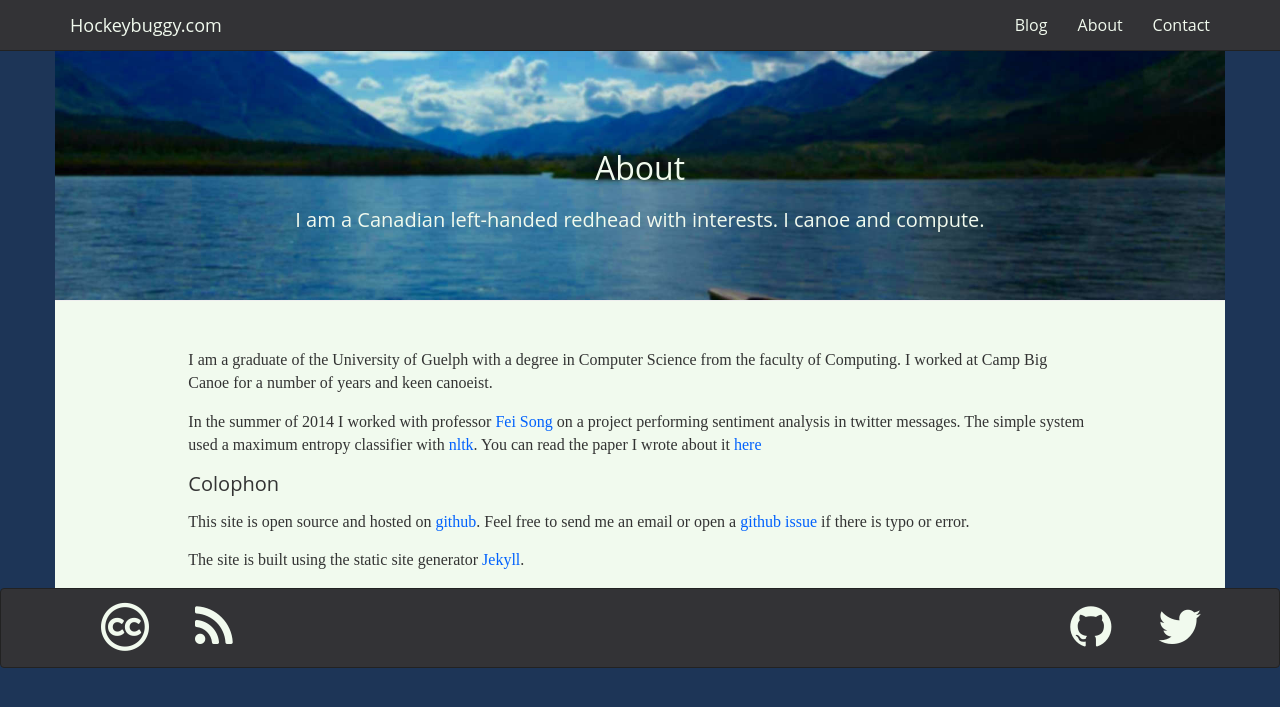
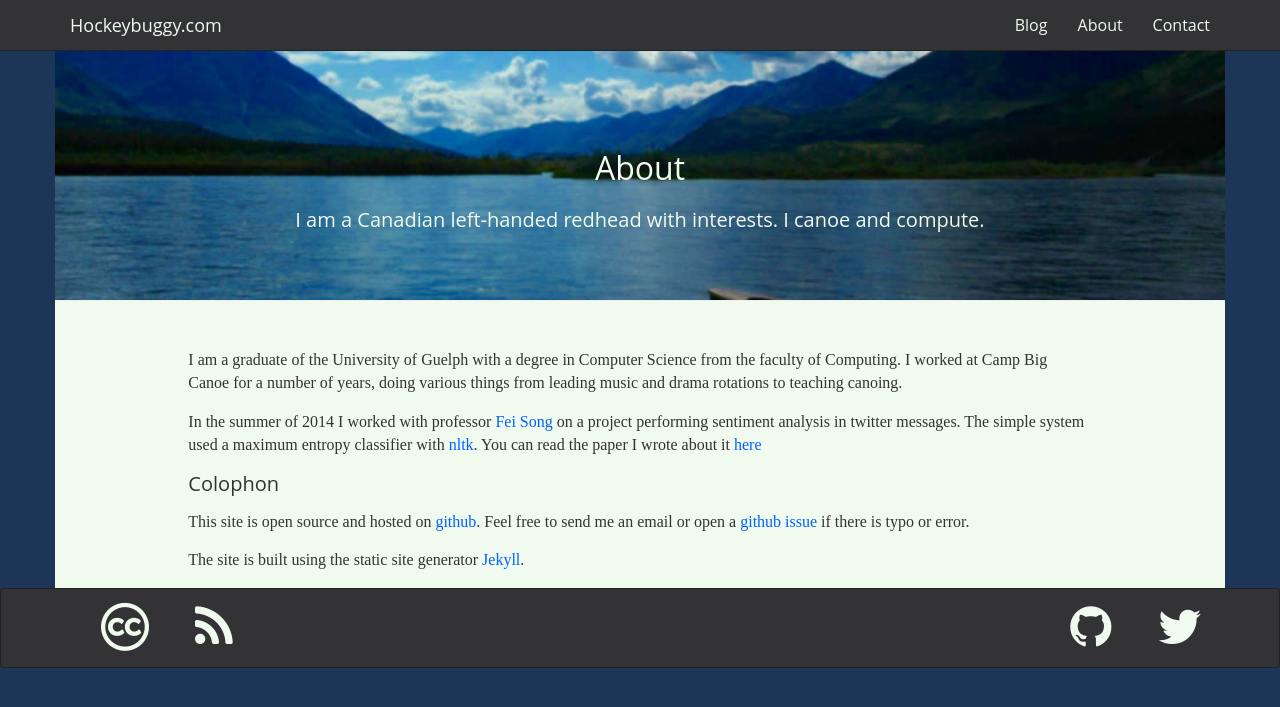
Before and after one commit to hockeybuggy/hockeybuggy.com, a Jekyll site: the page built from about.md, in a window 1280 px wide. Shown: the top 707 px of the page. Built offline with Jekyll 4.4.1, drawn with Linux system fonts in a browser that asks for light colours.

Commit message:
Improve first paragraph of about page.

```diff
--- a/about.md
+++ b/about.md
@@ -6,8 +6,9 @@ subtitle: >
 ---
 
 I am a graduate of the University of Guelph with a degree in Computer Science
-from the faculty of Computing.  I worked at Camp Big Canoe for a number of years
-and keen canoeist.
+from the faculty of Computing.  I worked at Camp Big Canoe for a number of
+years, doing various things from leading music and drama rotations to teaching
+canoing.
 
 In the summer of 2014 I worked with professor [Fei Song][FEISONG] on a project
 performing sentiment analysis in twitter messages.  The simple system used a
```
